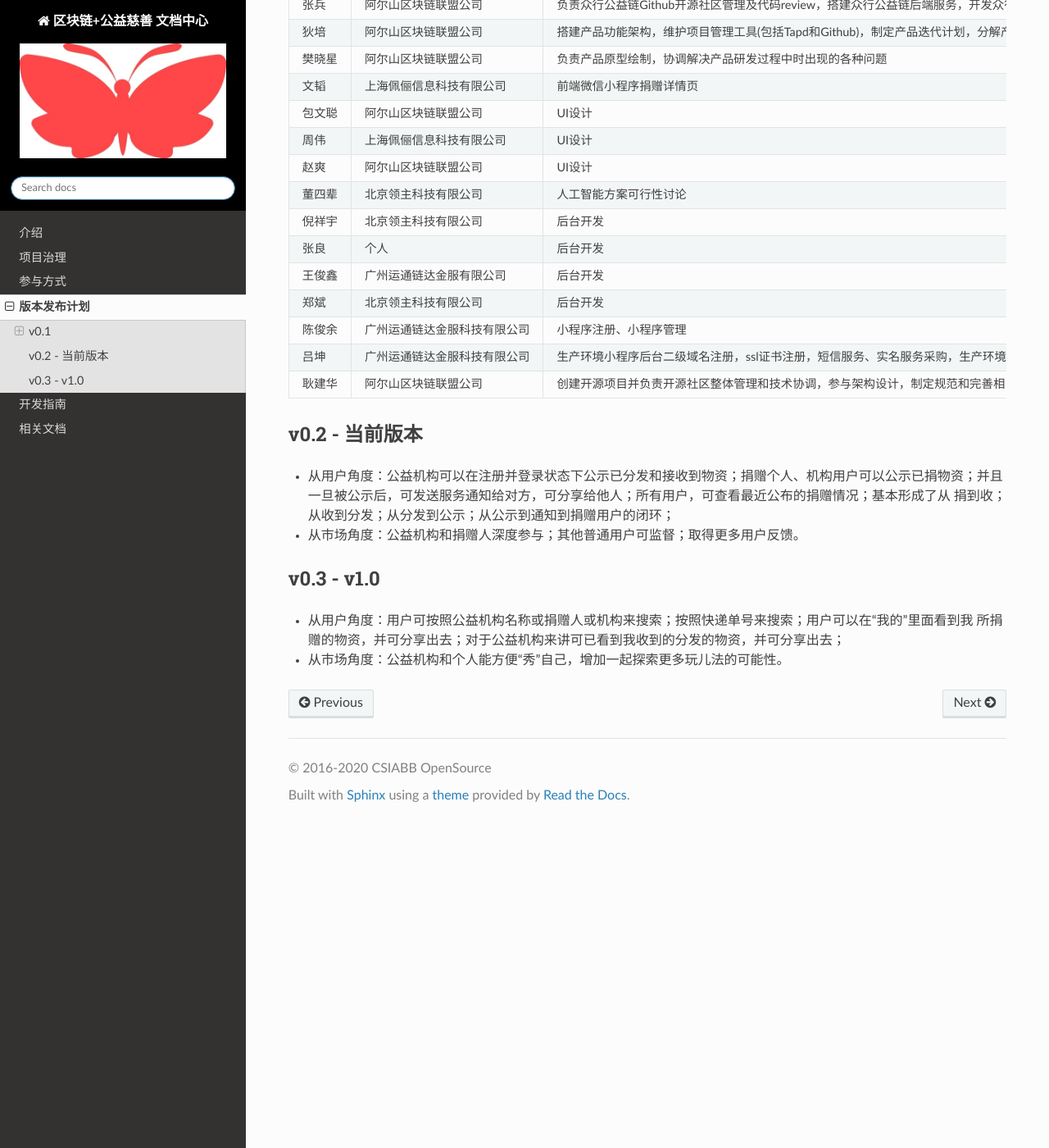
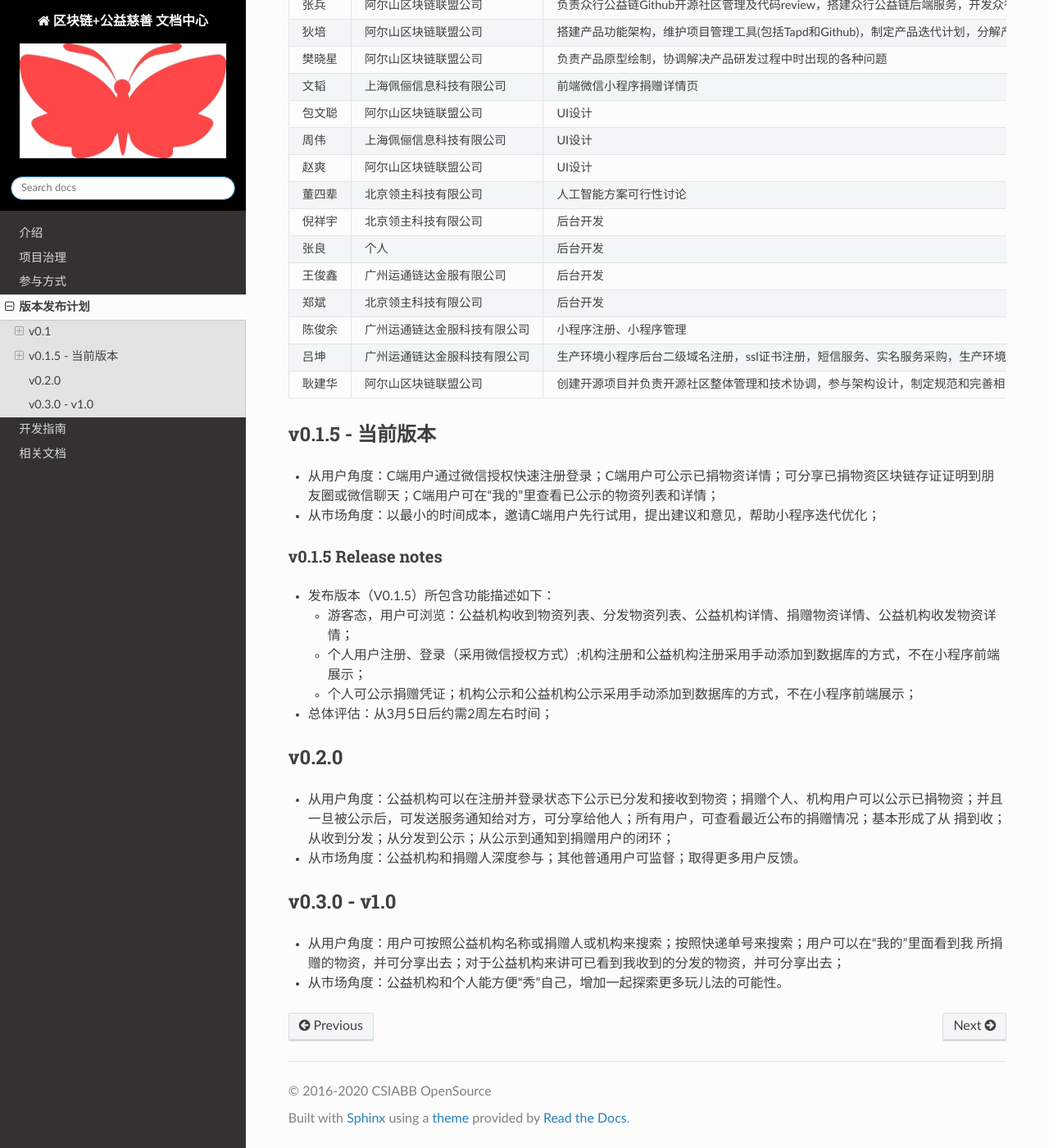
Before and after one commit to csiabb/documents, a Sphinx documentation site: the page built from source/release/index.rst, in a window 1280 px wide and 1400 px high, scrolled down 914 px. Shown: the whole window at 82% size. Built offline with Sphinx 7.4.7 and the Read the Docs theme 2.0.0, drawn with Linux system fonts in a browser that asks for light colours; formulas are drawn with MathJax 3.

Commit message:
[ID1000740] 增加v0.1.5release note和相关信息
--story=1000740 --user=lqi5
在首页添加用户列表，显示目前所有已经登录的用户。
https://www.tapd.cn/60210943/prong/stories/view/1160210943001000740

```diff
--- a/source/release/index.rst
+++ b/source/release/index.rst
@@ -53,16 +53,28 @@ v0.1 Release notes
    "吕坤", "广州运通链达金服科技有限公司", "生产环境小程序后台二级域名注册，ssl证书注册，短信服务、实名服务采购，生产环境服务器准备"
    "耿建华", "阿尔山区块链联盟公司", "创建开源项目并负责开源社区整体管理和技术协调，参与架构设计，制定规范和完善相关文档，代码review"
 
+v0.1.5 - 当前版本
+=========================
+* 从用户角度：C端用户通过微信授权快速注册登录；C端用户可公示已捐物资详情；可分享已捐物资区块链存证证明到朋友圈或微信聊天；C端用户可在“我的”里查看已公示的物资列表和详情；
+* 从市场角度：以最小的时间成本，邀请C端用户先行试用，提出建议和意见，帮助小程序迭代优化；
 
+v0.1.5 Release notes
+-----------------------------
+* 发布版本（V0.1.5）所包含功能描述如下：
 
-v0.2 - 当前版本
+  - 游客态，用户可浏览：公益机构收到物资列表、分发物资列表、公益机构详情、捐赠物资详情、公益机构收发物资详情；
+  - 个人用户注册、登录（采用微信授权方式）;机构注册和公益机构注册采用手动添加到数据库的方式，不在小程序前端展示；
+  - 个人可公示捐赠凭证；机构公示和公益机构公示采用手动添加到数据库的方式，不在小程序前端展示；
+* 总体评估：从3月5日后约需2周左右时间；
+
+v0.2.0
 =========================
 * 从用户角度：公益机构可以在注册并登录状态下公示已分发和接收到物资；捐赠个人、机构用户可以公示已捐物资；并且
   一旦被公示后，可发送服务通知给对方，可分享给他人；所有用户，可查看最近公布的捐赠情况；基本形成了从
   捐到收；从收到分发；从分发到公示；从公示到通知到捐赠用户的闭环；
 * 从市场角度：公益机构和捐赠人深度参与；其他普通用户可监督；取得更多用户反馈。
 
-v0.3 - v1.0
+v0.3.0 - v1.0
 =========================
 * 从用户角度：用户可按照公益机构名称或捐赠人或机构来搜索；按照快递单号来搜索；用户可以在“我的”里面看到我
   所捐赠的物资，并可分享出去；对于公益机构来讲可已看到我收到的分发的物资，并可分享出去；
```
